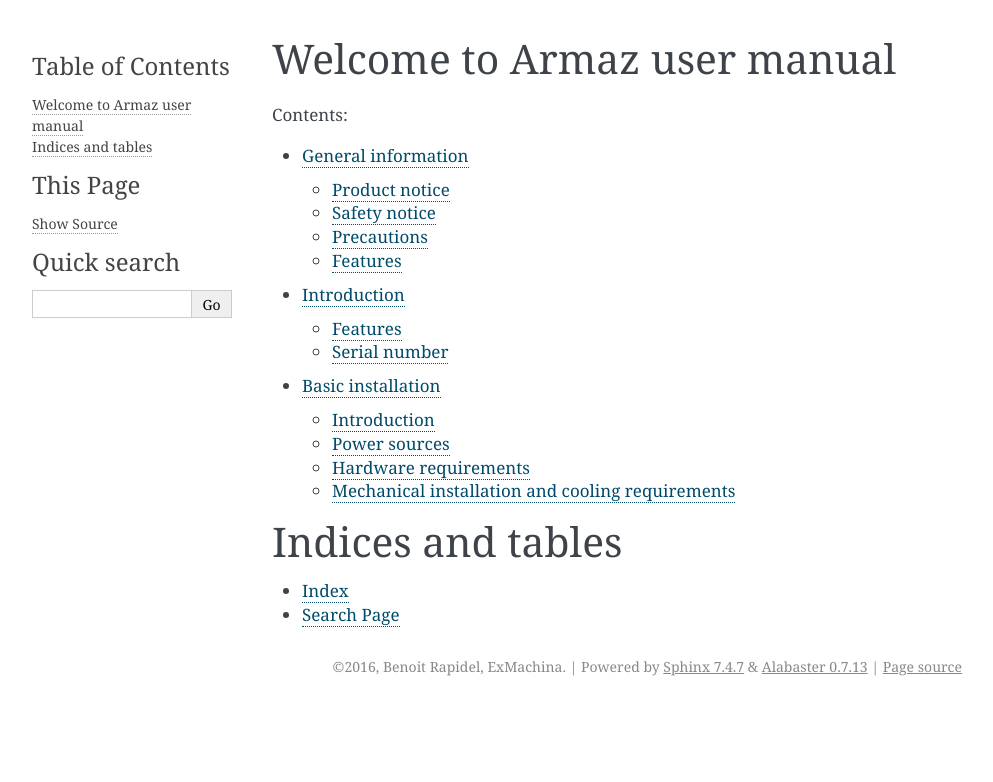
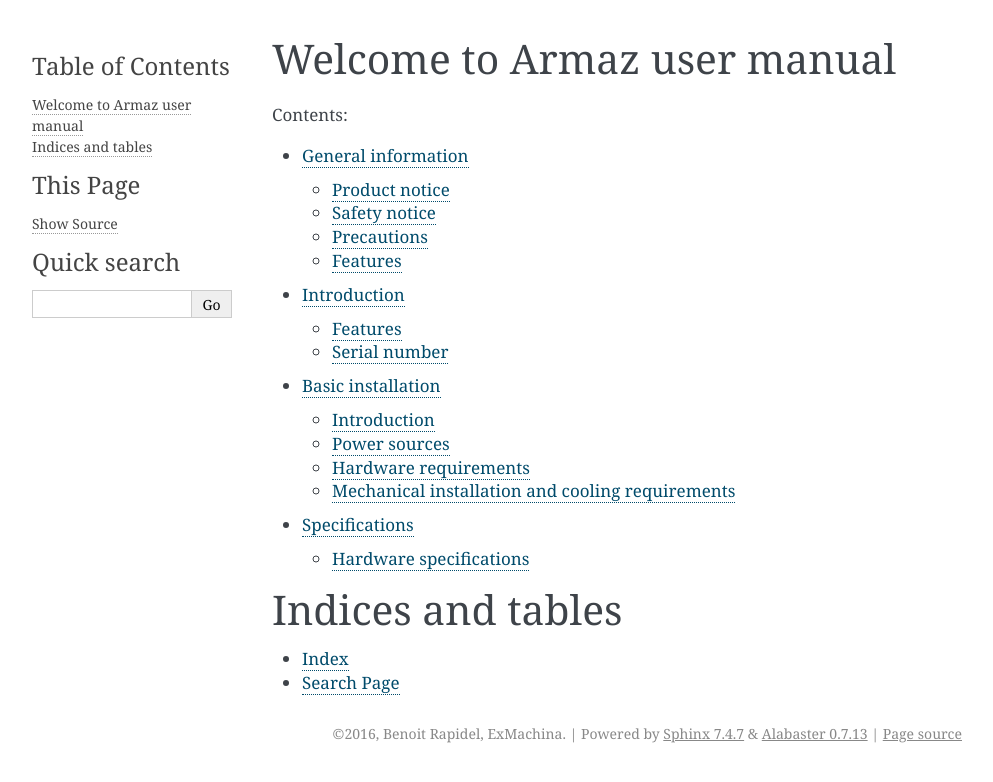
Before and after one commit to exmachina-dev/armaz-doc, a Sphinx documentation site: the page built from source/index.rst, in a window 1280 px wide. Shown: the top 782 px of the page, without its empty margins (148-1141 px from the left). Built offline with Sphinx 7.4.7, drawn with Linux system fonts in a browser that asks for light colours.

Commit message:
Added empty 07-specifications.rst

```diff
--- /dev/null
+++ b/source/07-specifications.rst
@@ -0,0 +1,5 @@
+Specifications
+==============
+
+Hardware specifications
+-----------------------
--- a/source/index.rst
+++ b/source/index.rst
@@ -14,6 +14,7 @@ Contents:
    01-general-information
    02-introduction
    03-basic-installation
+   07-specifications
 
 
 
```
